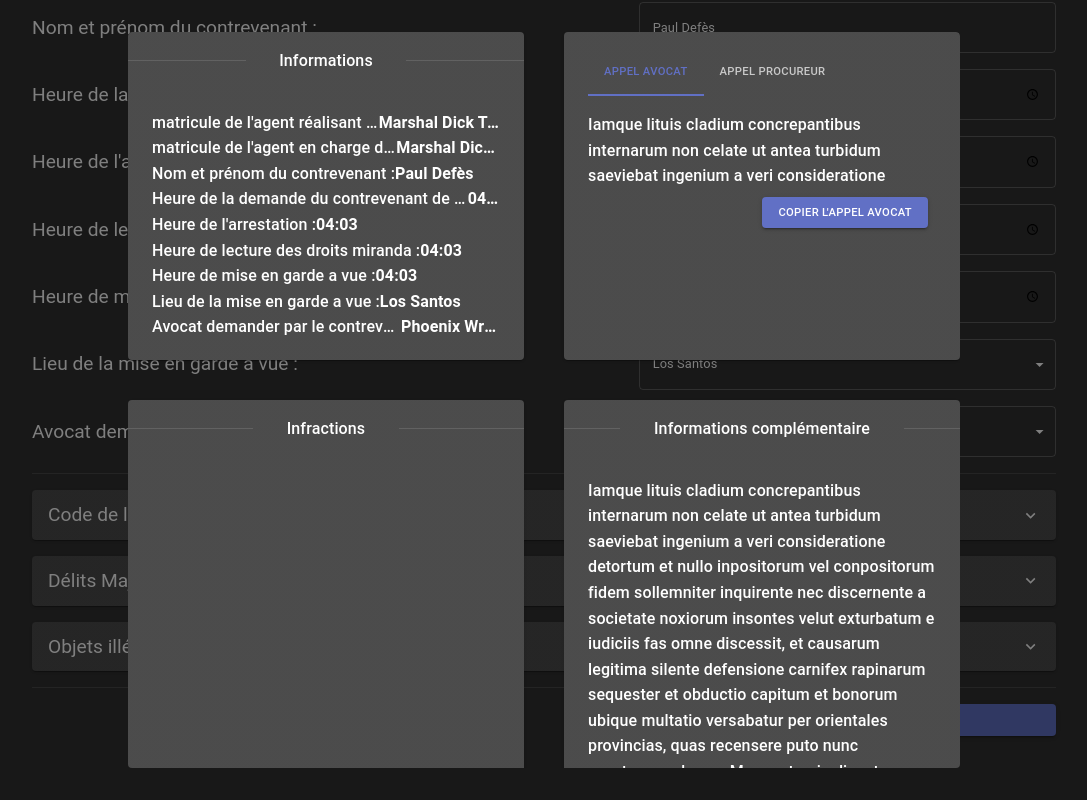
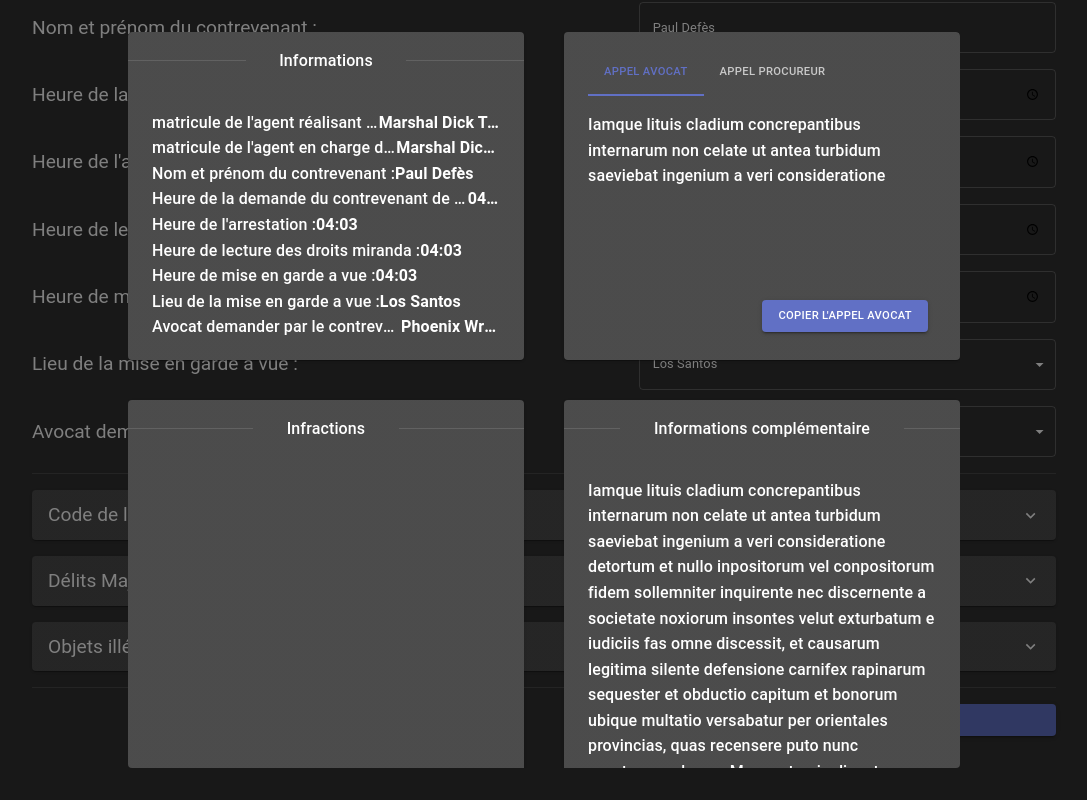
Before and after one commit to AyOne/BlueLineJustice, a React (Create React App) app: page / in a window 1280 px wide. Both pictures are taken after a click on the button "RECAP". Shown: the whole page, without its empty margins (96-1183 px from the left). Built offline with nearby package versions, Linux system fonts and the light colour scheme; the HTML template or start-up script is replaced by a standard one.

Commit message:
recap is mission some parts but it'll be finished soon. there is still testing to do to be sure and backend oc

```diff
--- a/src/pages/LawyerCall/LawyerCall.js
+++ b/src/pages/LawyerCall/LawyerCall.js
@@ -384,35 +384,31 @@ export default function LawerCall(props) {
 						</Paper>
 					</Grid>
 					<Grid item xs={6}>
-						<Paper sx={{height:"100%"}}>
+						<Paper sx={{height:"100%", display:"flex", flexDirection:"column"}}>
 							<DialogTitle>
 								<Tabs value={tabValue} onChange={(e, newvalue) => {setTabValue(newvalue)}} >
 									<Tab label="Appel avocat" />
 									<Tab label="Appel procureur" />
 								</Tabs>
 							</DialogTitle>
-							<DialogContent sx={{height:"100%"}}>
+							<DialogContent sx={{flex:1}}>
 								{
 									tabValue === 0 ?	// Appel avocat
-									<div>
+									<div style={{ display:"flex", flexDirection:"column", justifyContent:"space-between", height:"100%"}}>
 										<Typography variant="h6">Iamque lituis cladium concrepantibus internarum non celate ut antea turbidum saeviebat ingenium a veri consideratione</Typography>
 										<DialogActions>
 											<Button sx={{}} variant="contained" color="primary">Copier l'appel avocat</Button>
 										</DialogActions>
 									</div>
 									:					// Appel procureur
-									<Grid container spacing={2} direction={"column"}>
-										<Grid item xs={10}>
+									<div style={{ display:"flex", flexDirection:"column", justifyContent:"space-between", height:"100%"}}>
 										<Typography variant="h6">
 											Inquirente nec discernente a societate noxiorum insontes velut exturbatum e iudiciis fas omne discessit
 										</Typography>
-										</Grid>
-										<Grid item xs={2}>
 										<DialogActions>
 											<Button variant="contained" color="primary">Copier l'appel procureur</Button>
 										</DialogActions>
-										</Grid>
-									</Grid>
+									</div>
 								}
 							</DialogContent>
 						</Paper>
```
Also changed, not shown: 1 other file (tests, documents, lock files or other folders). Lines whose indentation alone changed are shown as unchanged.
